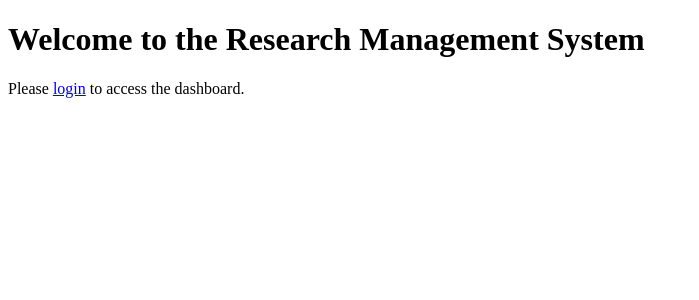
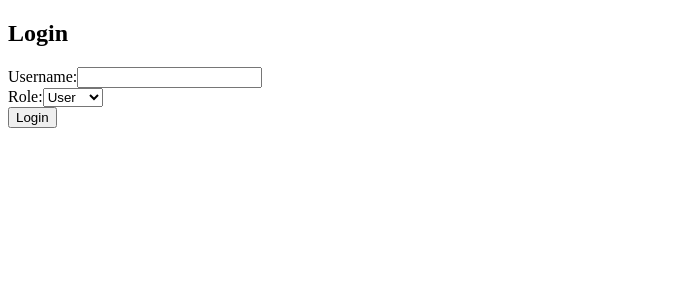
Before and after one commit to RoryStaehelin/CS4227-Assignment2, a React (Create React App) app in the folder frontend/: page /#/login in a window 1280 px wide. Shown: the top 300 px of the page, without its empty margins (0-699 px from the left). Built offline with nearby package versions, Linux system fonts and the light colour scheme.

Commit message:
Fixed login page

```diff
--- a/frontend/src/pages/LoginPage.jsx
+++ b/frontend/src/pages/LoginPage.jsx
@@ -1,15 +1,13 @@
 import React from "react";
-import { Link } from "react-router-dom";
+import LoginForm from "../components/LoginForm";
 
-function HomePage() {
+function LoginPage() {
   return (
     <div>
-      <h1>Welcome to the Research Management System</h1>
-      <p>
-        Please <Link to="/login">login</Link> to access the dashboard.
-      </p>
+      <h2>Login</h2>
+      <LoginForm />
     </div>
   );
 }
 
-export default HomePage;
+export default LoginPage;
```
